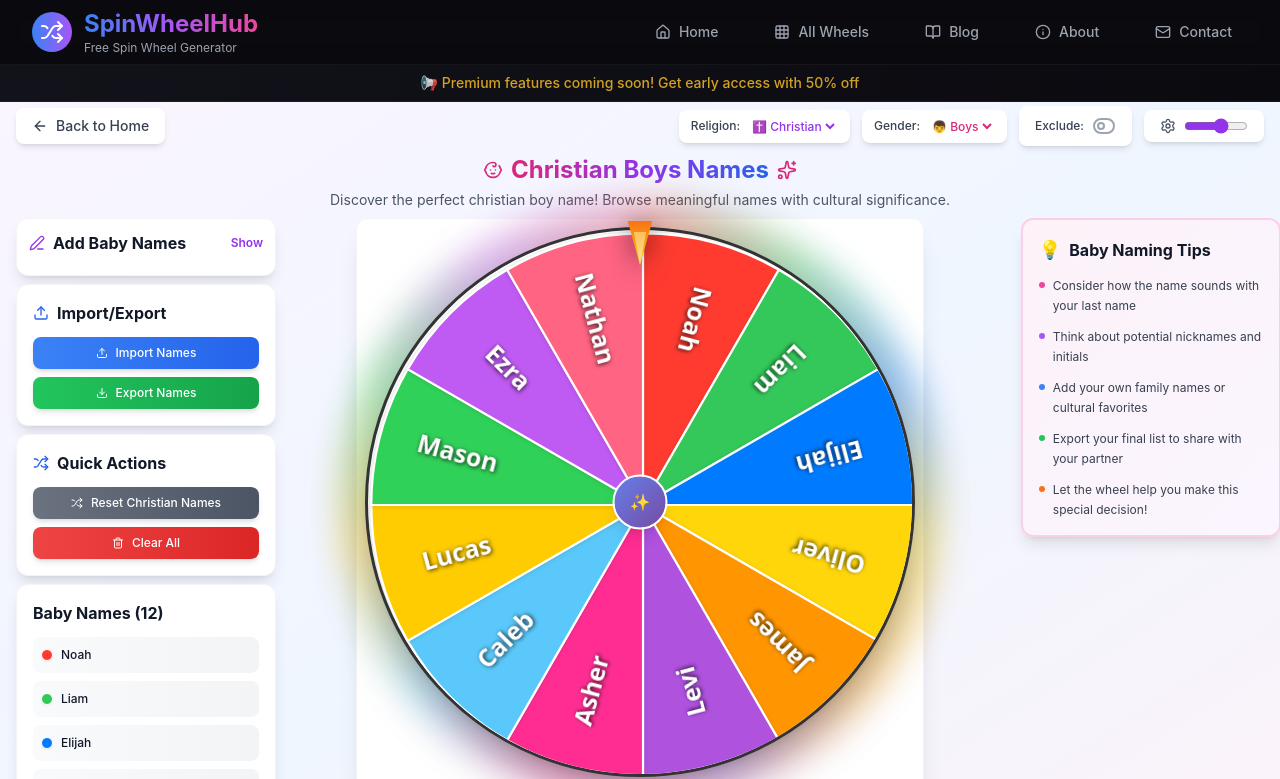
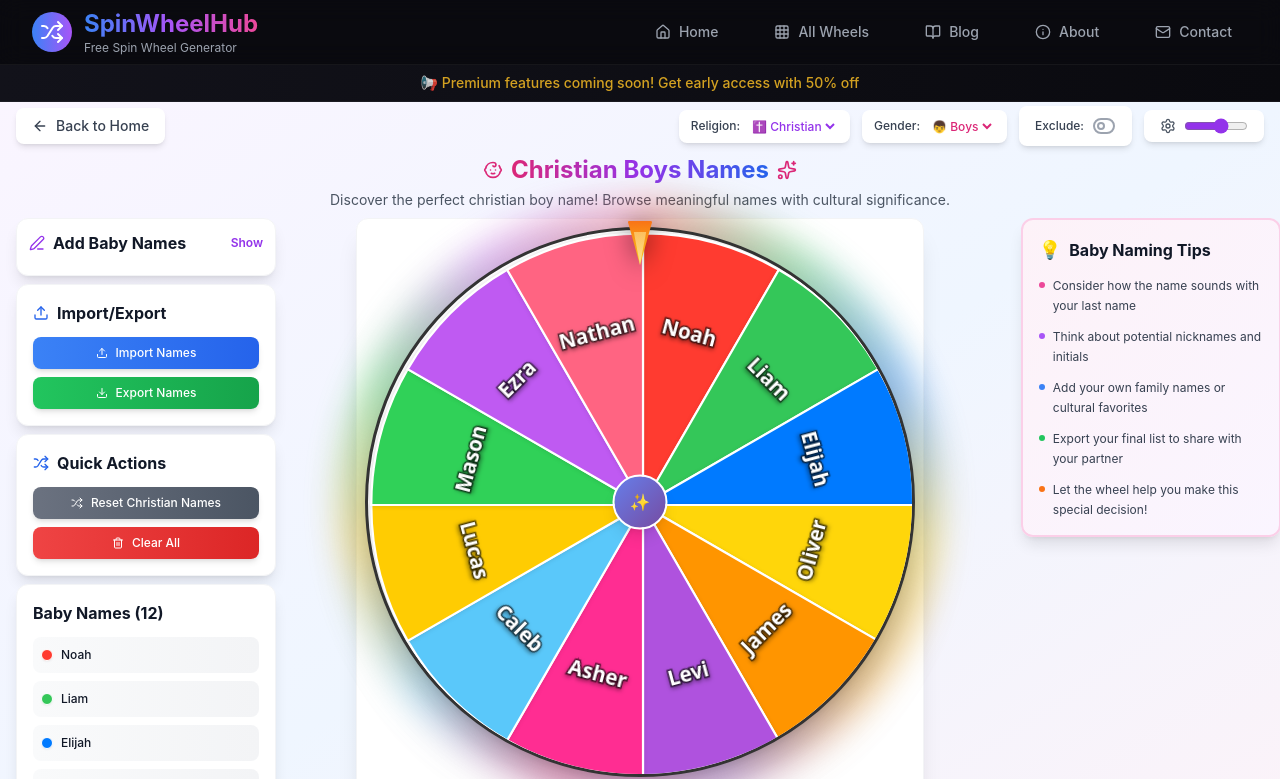
Before and after one commit to vipins702/spinwheelhub, a React (Vite) app: page /wheel-of-names in a window 1280 px wide. Shown: the top 779 px of the page. Built offline with nearby package versions, Linux system fonts and the light colour scheme.

Commit message:
fix: Improve wheel text legibility with smart orientation and contrast

```diff
--- a/src/components/SpinningWheel.tsx
+++ b/src/components/SpinningWheel.tsx
@@ -422,19 +422,19 @@ const SpinningWheel: React.FC<SpinningWheelProps> = ({
     controls.set({ rotate: 0 })
   }
 
-  // Responsive text size calculation - Much larger text for better readability
+  // Responsive text size calculation - Balanced for visibility vs space
   const getTextSize = () => {
-    const baseSize = Math.max(size / 20, 16) // Increased base size significantly
+    const baseSize = Math.max(size / 24, 12) // Slightly reduced base size
     const optionCount = validOptions.length
-    if (optionCount > 15) return Math.max(baseSize * 0.8, 14)
-    if (optionCount > 10) return Math.max(baseSize * 0.9, 16)
-    if (optionCount > 6) return Math.max(baseSize * 1.0, 18)
-    return Math.max(baseSize * 1.1, 20)
+    if (optionCount > 20) return Math.max(baseSize * 0.7, 10)
+    if (optionCount > 12) return Math.max(baseSize * 0.8, 12)
+    if (optionCount > 6) return Math.max(baseSize * 0.9, 14)
+    return Math.max(baseSize * 1.0, 16)
   }
 
   // Calculate text radius for curved text
   const getTextRadius = () => {
-    return (size / 2) * 0.7 // 70% of wheel radius for optimal text placement
+    return (size / 2) * 0.65 // Slightly closer to center
   }
 
   return (
@@ -550,16 +550,37 @@ const SpinningWheel: React.FC<SpinningWheelProps> = ({
                 'Z'
               ].join(' ')
 
-              // Calculate text positioning for TANGENTIAL text (parallel to triangle/segment edges)
-              const textAngle = angle + (nextAngle - angle) / 2
-              const textAngleRad = (textAngle - 90) * (Math.PI / 180)
-              const textRadius = getTextRadius()
-              const textX = centerX + textRadius * Math.cos(textAngleRad)
-              const textY = centerY + textRadius * Math.sin(textAngleRad)
+              // Smart Text Positioning
+              // > 10 options: Radial (from center out)
+              // <= 10 options: Tangential (perpendicular to radius)
+              const isRadial = visibleCount > 10
+              const midAngle = angle + (nextAngle - angle) / 2
+              const midAngleRad = (midAngle - 90) * (Math.PI / 180)
 
-              // Calculate rotation for tangential text (perpendicular to radial, parallel to segment edges)
-              // Add 90 degrees to make text parallel to the triangle edges
-              const textRotation = textAngle + 90
+              // Radial settings
+              const radialRadius = radius * 0.65
+              const radialX = centerX + radialRadius * Math.cos(midAngleRad)
+              const radialY = centerY + radialRadius * Math.sin(midAngleRad)
+              // Flip text on left side so it's readable
+              const isLeftSide = midAngle > 90 && midAngle < 270
+              const radialRotation = midAngle + (isLeftSide ? 180 : 0)
+
+              // Tangential settings
+              const tangentRadius = radius * 0.65
+              const tangentX = centerX + tangentRadius * Math.cos(midAngleRad)
+              const tangentY = centerY + tangentRadius * Math.sin(midAngleRad)
+              const tangentRotation = midAngle + 90
+
+              // Final values
+              const textX = isRadial ? radialX : tangentX
+              const textY = isRadial ? radialY : tangentY
+              const rotation = isRadial ? radialRotation : tangentRotation
+
+              // Truncate based on mode
+              const maxChars = isRadial ? 18 : 14
+              const displayText = option.text.length > maxChars
+                ? option.text.substring(0, maxChars) + '...'
+                : option.text
 
               return (
                 <g key={option.id}>
@@ -573,22 +594,25 @@ const SpinningWheel: React.FC<SpinningWheelProps> = ({
                     }}
                   />
 
-                  {/* Tangential Text (parallel to segment edges like in SS image) */}
+                  {/* Text with high-contrast Stroke */}
                   <text
                     x={textX}
                     y={textY}
                     fill="white"
+                    stroke="rgba(0,0,0,0.6)"
+                    strokeWidth="3"
+                    paintOrder="stroke"
                     fontSize={getTextSize()}
-                    fontWeight="700"
+                    fontWeight="800"
                     textAnchor="middle"
                     dominantBaseline="middle"
-                    transform={`rotate(${textRotation}, ${textX}, ${textY})`}
+                    transform={`rotate(${rotation}, ${textX}, ${textY})`}
                     style={{
-                      filter: 'drop-shadow(1px 1px 2px rgba(0,0,0,0.8))',
+                      filter: 'drop-shadow(0px 2px 2px rgba(0,0,0,0.5))',
                       fontFamily: 'system-ui, -apple-system, sans-serif'
                     }}
                   >
-                    {option.text.length > 12 ? option.text.substring(0, 12) + '...' : option.text}
+                    {displayText}
                   </text>
                 </g>
               )
@@ -872,8 +896,8 @@ const SpinningWheel: React.FC<SpinningWheelProps> = ({
           onClick={spinWheel}
           disabled={isSpinning}
           className={`px-6 md:px-8 py-3 md:py-4 rounded-full font-bold text-white text-base md:text-lg transition-all duration-300 transform ${isSpinning
-              ? 'bg-gray-400 cursor-not-allowed scale-95'
-              : 'bg-gradient-to-r from-purple-600 via-pink-600 to-red-600 hover:from-purple-700 hover:via-pink-700 hover:to-red-700 hover:scale-105 shadow-lg hover:shadow-xl'
+            ? 'bg-gray-400 cursor-not-allowed scale-95'
+            : 'bg-gradient-to-r from-purple-600 via-pink-600 to-red-600 hover:from-purple-700 hover:via-pink-700 hover:to-red-700 hover:scale-105 shadow-lg hover:shadow-xl'
             }`}
           style={{
             minWidth: '200px',
```
